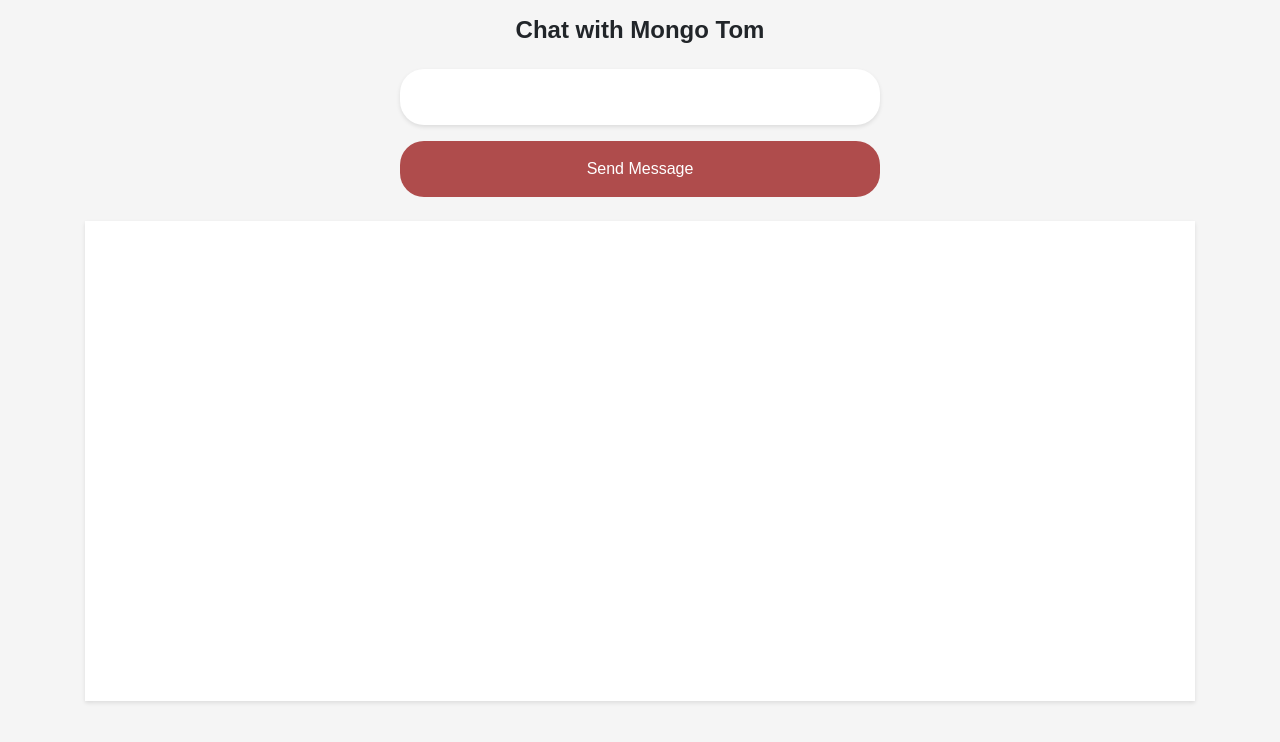
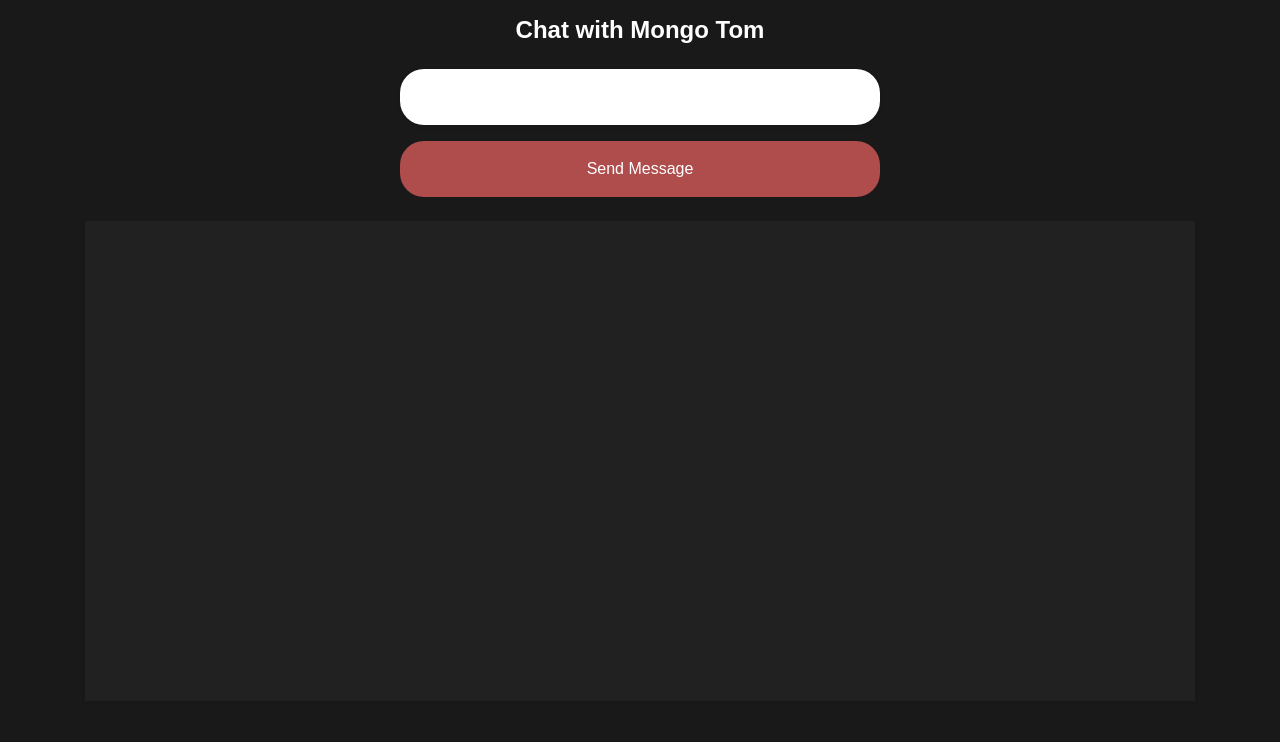
Before and after one commit to butteredcheese-org/MongoTom, a Flask app: page / in a window 1280 px wide. Shown: the top 742 px of the page. Run offline with Flask 3, Linux system fonts and the light colour scheme; some libraries are stand-ins or nearby versions.

Commit message:
Ohhh Colors

```diff
--- a/templates/index.html
+++ b/templates/index.html
@@ -10,7 +10,7 @@
     <script src="https://maxcdn.bootstrapcdn.com/bootstrap/4.5.2/js/bootstrap.min.js"></script>
     <style>
       body {
-        background-color: #f5f5f5;
+        background-color: #191919;
         font-family: Arial, sans-serif;
         font-size: 16px;
         line-height: 1.5;
@@ -22,6 +22,7 @@
         font-weight: bold;
         margin: 16px 0;
         text-align: center;
+        color: #ffffff;
       }
       p {
         margin: 0;
@@ -74,7 +75,7 @@
         overflow-y: scroll;
         margin: 0;
         padding: 16px;
-        background-color: #ffffff;
+        background-color: #212121;
         box-shadow: 0 2px 4px rgba(0,0,0,.1);
       }
       .message {
```
